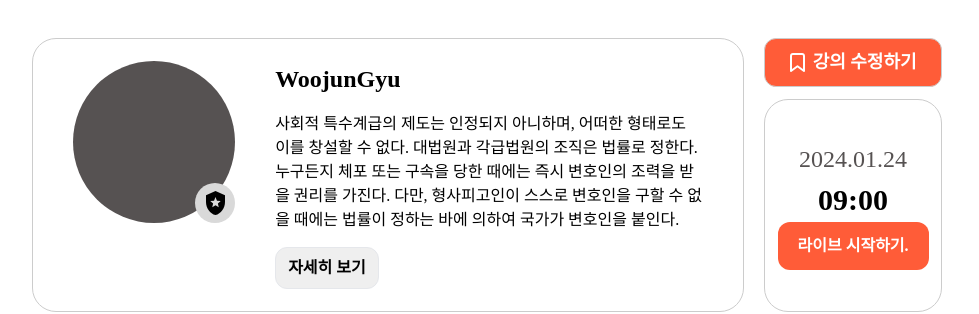
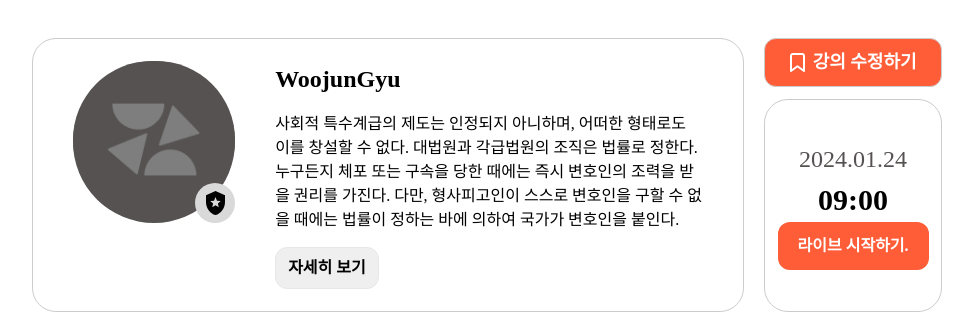
Before and after one commit to dnwnsrb11/grimtalk, a React (Vite) app: page /lecture in a window 1280 px wide. Shown: the part 474-788 px from the top of the page, without its empty margins (153-1132 px from the left). Built offline with nearby package versions, Linux system fonts and the light colour scheme; no server answers; a web font is replaced by a local one.

Commit message:
강의 페이지에 nonimage 기본 장착

```diff
--- a/src/components/lecture/LectureProfile.jsx
+++ b/src/components/lecture/LectureProfile.jsx
@@ -2,6 +2,9 @@ import { useState } from 'react';
 
 // 아이콘 가져오기
 import { DefaultBadgeIcon, FavoriteIcon, SubscribeIcon } from '@/components/common/icons';
+// nonImage 가졍오기
+import nonImage from '@/assets/nonProfileImg.png';
+
 export const LectureProfile = ({ checkInstructor }) => {
   const testtext =
     '사회적 특수계급의 제도는 인정되지 아니하며, 어떠한 형태로도 이를 창설할 수 없다. 대법원과 각급법원의 조직은 법률로 정한다. 누구든지 체포 또는 구속을 당한 때에는 즉시 변호인의 조력을 받을 권리를 가진다. 다만, 형사피고인이 스스로 변호인을 구할 수 없을 때에는 법률이 정하는 바에 의하여 국가가 변호인을 붙인다.';
@@ -20,6 +23,9 @@ export const LectureProfile = ({ checkInstructor }) => {
             <div>
               {/* 프로필 이미지 */}
               <div className="relative h-[162px] w-[162px] rounded-full bg-[#565252]">
+                <div className="overflow-hidden rounded-full">
+                  <img src={nonImage} alt="profileimg" />
+                </div>
                 <div className="absolute bottom-0 right-0 flex min-h-[40px] min-w-[40px] items-center justify-center rounded-full bg-disabled-font-color">
                   {/* 뱃지 svg로 초기화 */}
                   <DefaultBadgeIcon />
```
